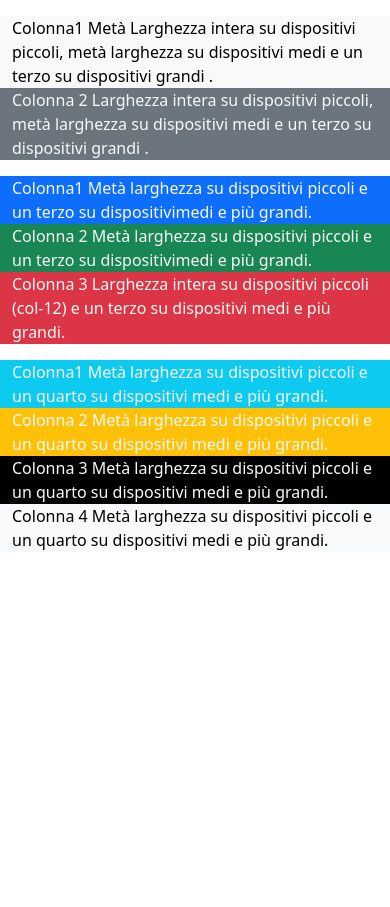
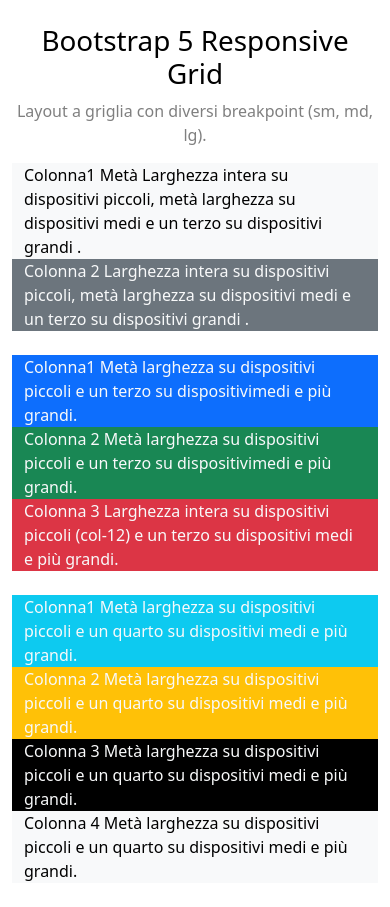
Before and after one commit to marzia-blasi/htmlcss-bootstrap-layout, a plain HTML site: page index.html in a window 390 px wide. Before the commit the page ends 844 px from the top, so only its background shows below. Drawn offline with nearby package versions, Linux system fonts and the light colour scheme.

Commit message:
Refactor grid layout for improved structure and consistency across breakpoints

```diff
--- a/index.html
+++ b/index.html
@@ -14,13 +14,18 @@
   <body class="text-light">
     <!-- foglio vero -->
     <!-- griglia 1 -->
-    <div class="container-sm container-md container-lg mb-3 mt-3">
+    <div class="container-sm container-md container-lg mb-4 mt-4 ml-5 mr-5">
+      <h1 class="text-black text-center">Bootstrap 5 Responsive Grid</h1>
+      <p class="text-black-50 text-center">
+        Layout a griglia con diversi breakpoint (sm, md, lg).
+      </p>
+      <div class="container mb-4">
         <div class="row justify-content-center">
           <div class="col-sm-12 col-md-6 col-lg-3 bg-light text-black">
-          Colonna1 Metà Larghezza intera su dispositivi piccoli, metà larghezza
-          su dispositivi medi e un terzo su dispositivi grandi .
+            Colonna1 Metà Larghezza intera su dispositivi piccoli, metà
+            larghezza su dispositivi medi e un terzo su dispositivi grandi .
           </div>
-        <div class="col-sm-12 col-md-6 col-lg-8 bg-secondary">
+          <div class="col-sm-12 col-md-6 col-lg-9 bg-secondary">
             Colonna 2 Larghezza intera su dispositivi piccoli, metà larghezza su
             dispositivi medi e un terzo su dispositivi grandi .
           </div>
@@ -28,41 +33,41 @@
       </div>
 
       <!-- griglia 2  -->
-    <div class="container-sm container-md container-lg mb-3">
+      <div class="container mb-4">
         <div class="row justify-content-center">
-        <div class="col-sm-6 col-md-3 col-lg-4 bg-primary">
+          <div class="col-sm-6 col-md-4 col-lg-4 bg-primary">
             Colonna1 Metà larghezza su dispositivi piccoli e un terzo su
             dispositivimedi e più grandi.
           </div>
-        <div class="col-sm-6 col-md-3 col-lg-4 bg-success">
+          <div class="col-sm-6 col-md-4 col-lg-4 bg-success">
             Colonna 2 Metà larghezza su dispositivi piccoli e un terzo su
             dispositivimedi e più grandi.
           </div>
-        <div class="col-sm-12 col-md-3 col-lg-4 bg-danger">
-          Colonna 3 Larghezza intera su dispositivi piccoli (col-12) e un terzo
-          su dispositivi medi e più grandi.
+          <div class="col-sm-12 col-md-4 col-lg-4 bg-danger">
+            Colonna 3 Larghezza intera su dispositivi piccoli (col-12) e un
+            terzo su dispositivi medi e più grandi.
           </div>
         </div>
       </div>
-
       <!-- griglia 3 -->
-    <div class="container-sm container-md container-lg">
+      <div class="container">
         <div class="row justify-content-center">
-        <div class="col-sm-6 col-md-2 col-lg-3 bg-info">
+          <div class="col-sm-6 col-md-3 col-lg-3 bg-info">
             Colonna1 Metà larghezza su dispositivi piccoli e un quarto su
             dispositivi medi e più grandi.
           </div>
-        <div class="col-sm-6 col-md-2 col-lg-3 bg-warning">
+          <div class="col-sm-6 col-md-3 col-lg-3 bg-warning">
             Colonna 2 Metà larghezza su dispositivi piccoli e un quarto su
             dispositivi medi e più grandi.
           </div>
-        <div class="col-sm-6 col-md-2 col-lg-3 bg-black">
+          <div class="col-sm-6 col-md-3 col-lg-3 bg-black">
             Colonna 3 Metà larghezza su dispositivi piccoli e un quarto su
             dispositivi medi e più grandi.
           </div>
-        <div class="col-sm-6 col-md-2 col-lg-3 bg-light text-black">
+          <div class="col-sm-6 col-md-3 col-lg-3 bg-light text-black">
             Colonna 4 Metà larghezza su dispositivi piccoli e un quarto su
             dispositivi medi e più grandi.
+          </div>
         </div>
       </div>
     </div>
```
Lines whose indentation alone changed are shown as unchanged.
